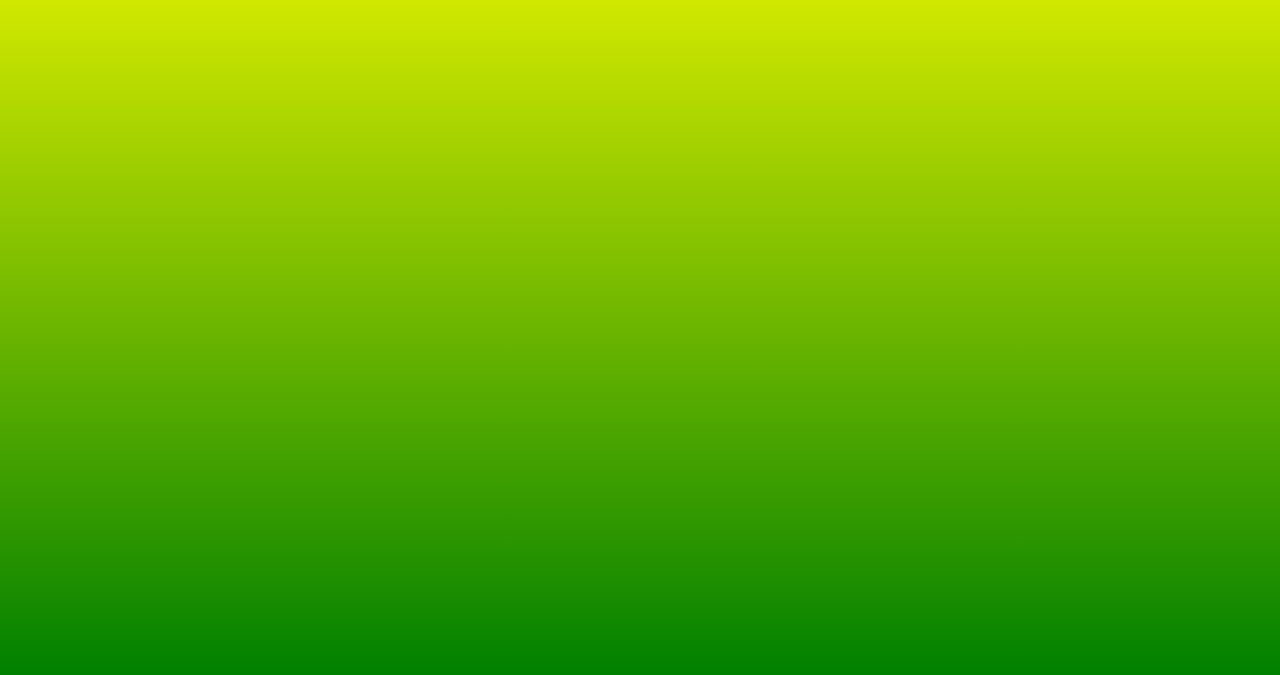
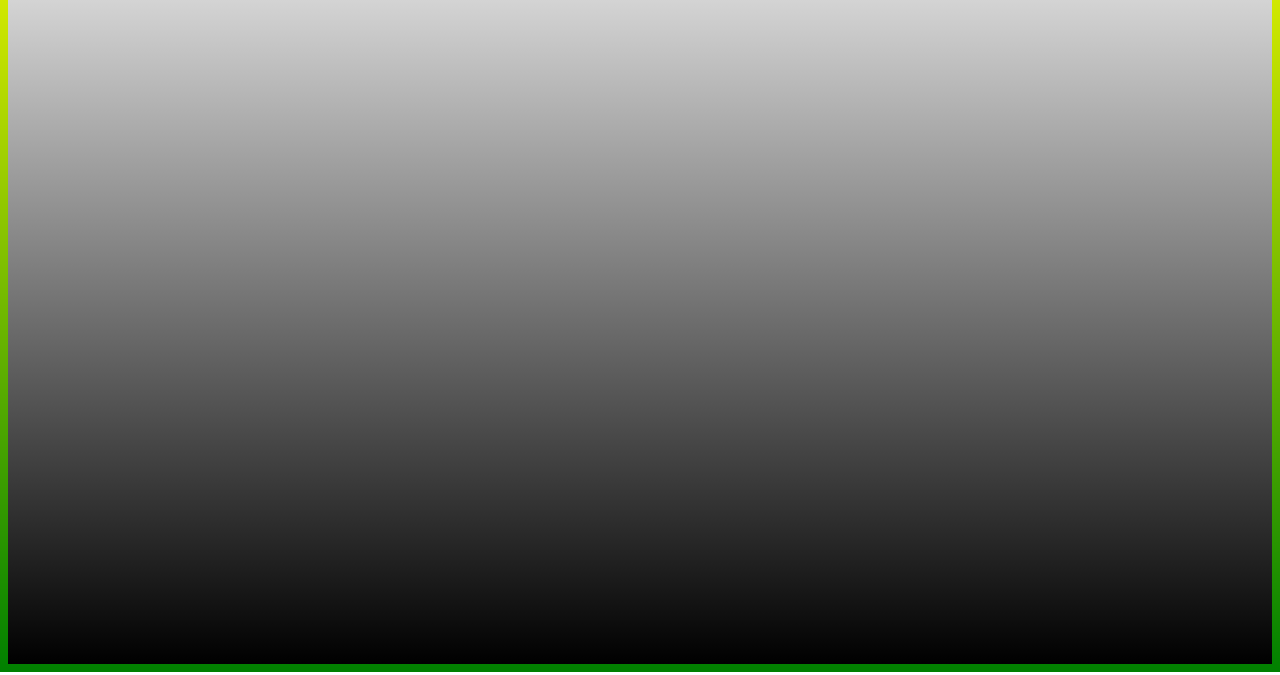
Before and after one commit to saidbektolavov/example, a plain HTML site: page index.html in a window 1280 px wide. Shown: the part 149-824 px from the top of the page. Drawn offline with Linux system fonts and the light colour scheme.

Commit message:
yangi stillar berildi

```diff
--- a/style.css
+++ b/style.css
@@ -20,4 +20,6 @@ h2 {
 }
 .container{
     background-image: linear-gradient(white , black);
+    height: 100vh;
+    font-family: monospace;
 }
```
